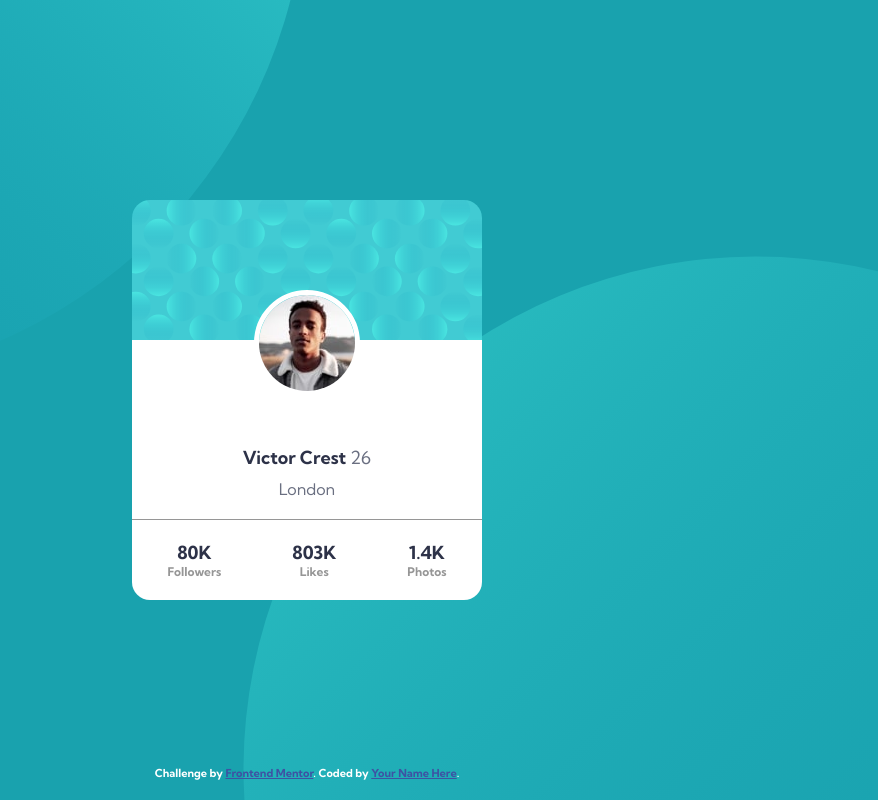
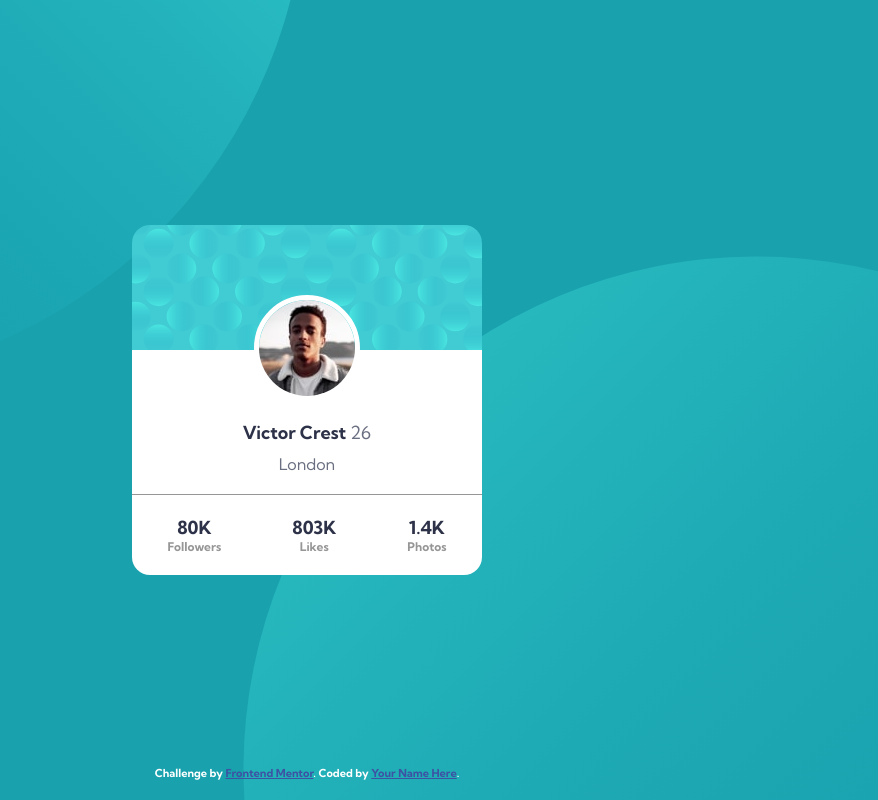
Before and after one commit to keshavkumarhembram/profile-card-component-main, a plain HTML site: page index.html in a window 1280 px wide. Shown: the whole page, without its empty margins (333-1211 px from the left). Drawn offline with Linux system fonts and the light colour scheme.

Commit message:
fixed height issue

```diff
--- a/style/style.css
+++ b/style/style.css
@@ -52,7 +52,7 @@ h1,
 
 .profile-card {
   width: 350px;
-  height: 400px;
+  height: 350px;
   display: flex;
   flex-direction: column;
   justify-content: flex-end;
@@ -60,13 +60,11 @@ h1,
   gap: 20px;
   border-radius: 18px;
   background: url("../images/bg-pattern-card.svg") white;
-  background-position: 0px 0px;
+  background-position: 0px -15px;
   background-repeat: no-repeat;
 }
 
 .profile-image {
-  position: relative;
-  top: -30px;
   border: 5px solid white;
   border-radius: 50%;
 }
```
